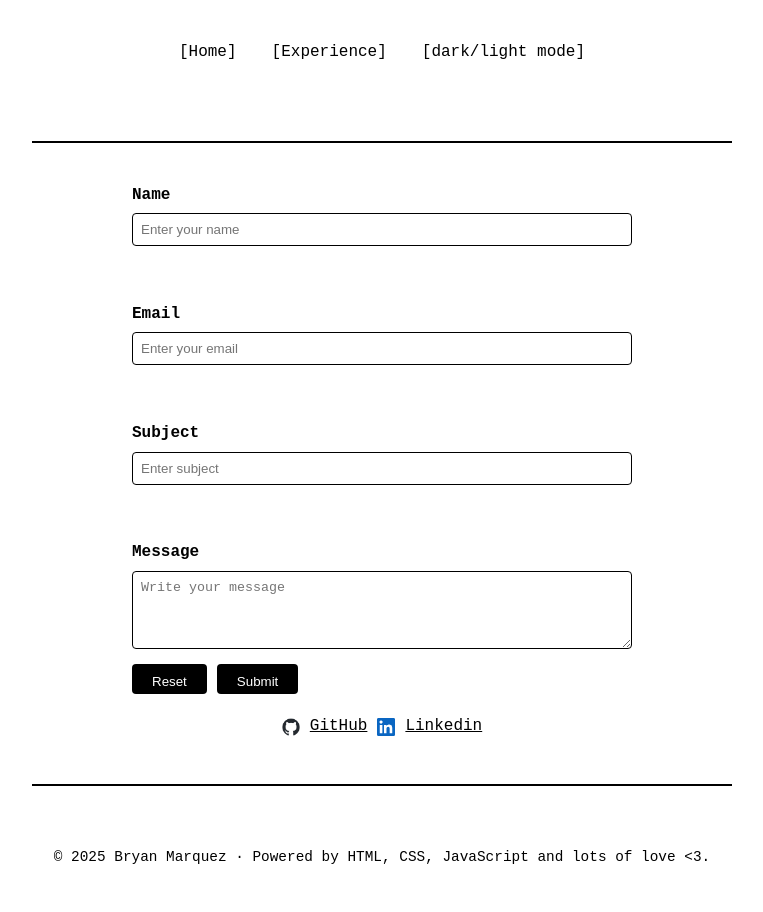
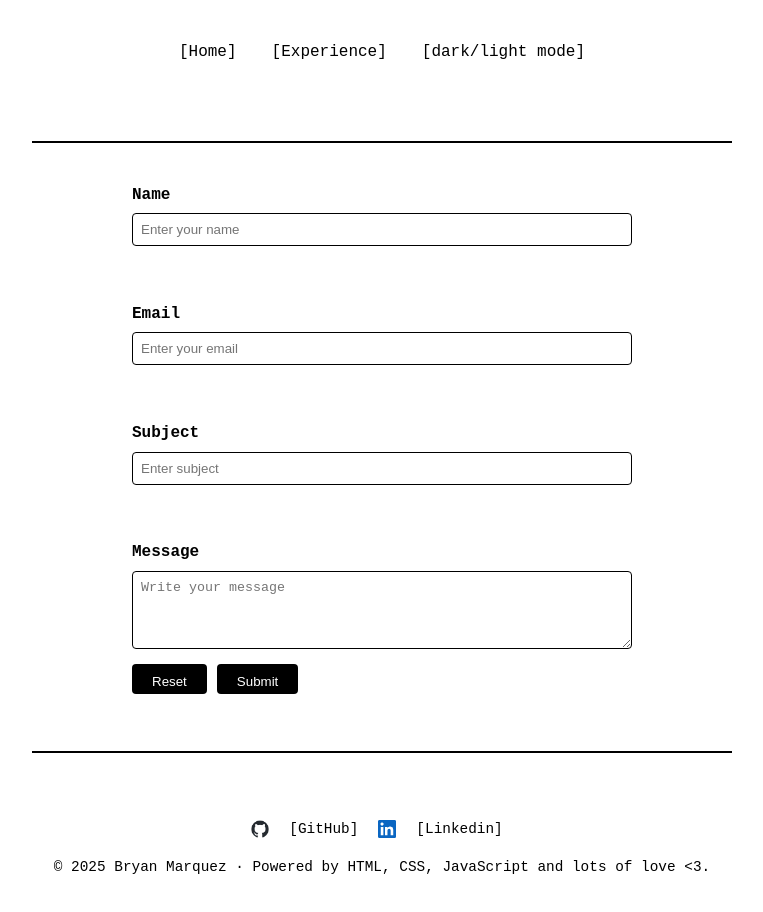
Before and after one commit to BryanMarqz/portfolio, a plain HTML site: page hmtl/contact-info/contact-info.html in a window 1280 px wide. Shown: the whole page, without its empty margins (258-1021 px from the left). Drawn offline with Linux system fonts and the light colour scheme.

Commit message:
Final touches

```diff
--- a/css/styles.css
+++ b/css/styles.css
@@ -189,26 +189,3 @@ nav a::after {
 .dark-mode button:hover {
     background-color: blue;
 }
-
-
-form + ul {
-    display: flex;
-    justify-content: center;
-    align-items: center;
-    gap: 10px;
-    padding: 0;
-    list-style-type: none;
-    margin: 20px auto;
-}
-
-ul + a:hover {
-    color: blue;
-}
-
-.link {
-    color: black;
-}
-
-.link:hover {
-    color: blue;
-}
--- a/hmtl/contact-info/contact-info.html
+++ b/hmtl/contact-info/contact-info.html
@@ -34,15 +34,16 @@
         </div>
     </form>
     <ul>
-        <img src="../assets/github-mark.png" alt="Small png of the GitHub logo." title="GitHub Logo" width="18px">
-        <a class="link" href="https://github.com/BryanMarqz" target="_blank" rel="noopener noreferrer">GitHub</a>
-        <img src="../assets/In-Blue-128.png" alt="Small png of the Linkedin logo." title="Linkedin Logo" width="18px">
-        <a class="link" href="https://www.linkedin.com/in/bryan-márquez-9184862b4/" target="_blank" rel="noopener noreferrer">Linkedin</a>
+
     </ul>
 
     <hr class="divider">
     <footer>
         <nav>
+            <img src="../assets/github-mark.png" alt="Small png of the GitHub logo." title="GitHub Logo" width="18px">
+            <a class="link" href="https://github.com/BryanMarqz" target="_blank" rel="noopener noreferrer">GitHub</a>
+            <img src="../assets/In-Blue-128.png" alt="Small png of the Linkedin logo." title="Linkedin Logo" width="18px">
+            <a class="link" href="https://www.linkedin.com/in/bryan-márquez-9184862b4/" target="_blank" rel="noopener noreferrer">Linkedin</a>
             &copy; 2025 Bryan Marquez · Powered by HTML, CSS, JavaScript and lots of love &lt;3.
         </nav>
     </footer>
```
Also changed, not shown: 1 other file.
